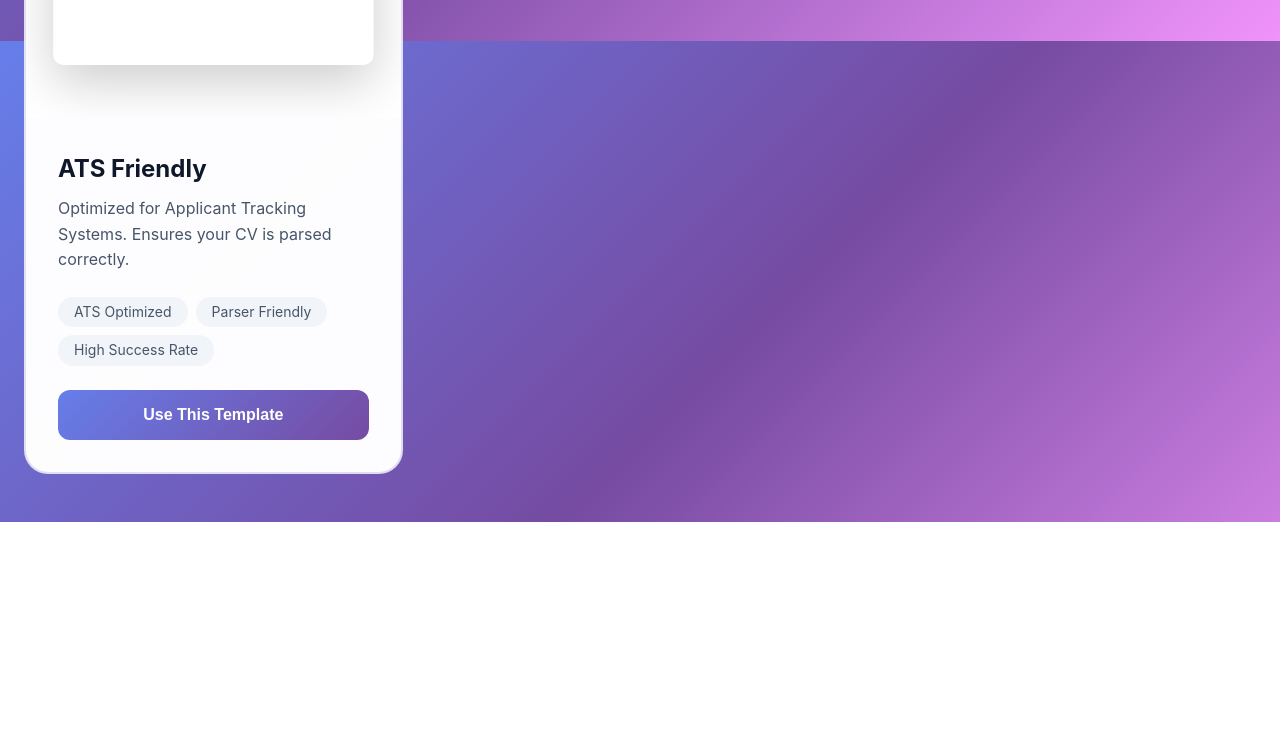
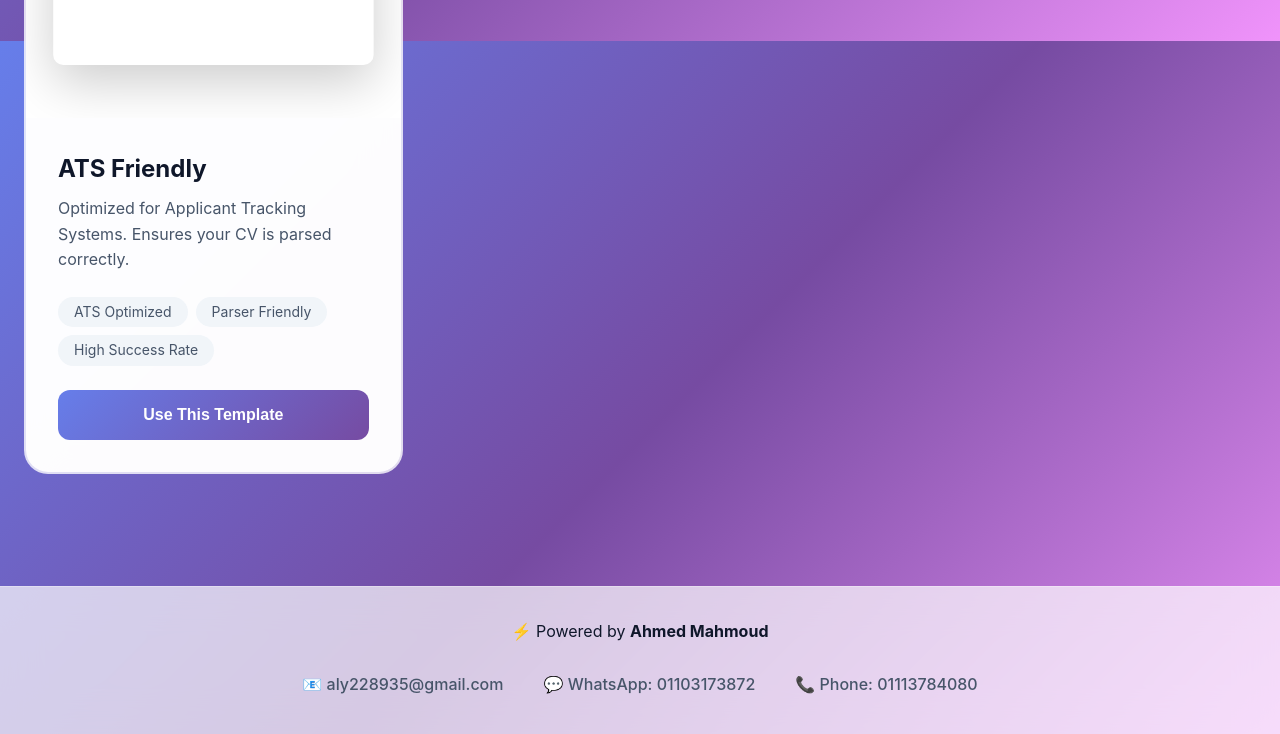
Before and after one commit to Jasojsoxjxksjs/cv-bulider, a plain HTML site: page index.html in a window 1280 px wide. Shown: the part 1559-2293 px from the top of the page. Before the commit the page ends 2081 px from the top, so only its background shows below. Drawn offline with Linux system fonts and the light colour scheme.

Commit message:
Add files via upload

```diff
--- a/index.html
+++ b/index.html
@@ -326,6 +326,24 @@
             window.location.href = 'builder.html';
         }
     </script>
+
+    <!-- Footer -->
+    <footer class="footer">
+        <div class="footer-content">
+            <p class="footer-powered">⚡ Powered by <strong>Ahmed Mahmoud</strong></p>
+            <div class="footer-contact">
+                <a href="mailto:aly228935@gmail.com" class="footer-link">
+                    📧 aly228935@gmail.com
+                </a>
+                <a href="https://wa.me/201103173872" class="footer-link" target="_blank">
+                    💬 WhatsApp: 01103173872
+                </a>
+                <a href="tel:+201113784080" class="footer-link">
+                    📞 Phone: 01113784080
+                </a>
+            </div>
+        </div>
+    </footer>
 </body>
 
 </html>
--- a/styles.css
+++ b/styles.css
@@ -899,3 +899,62 @@ body {
         page-break-inside: avoid;
     }
 }
+
+/* ============================================
+   Footer Styles
+   ============================================ */
+.footer {
+    margin-top: var(--space-3xl);
+    padding: var(--space-xl) var(--space-lg);
+    background: var(--glass-bg);
+    backdrop-filter: blur(20px);
+    border-top: 1px solid var(--glass-border);
+    text-align: center;
+}
+
+.footer-content {
+    max-width: 1200px;
+    margin: 0 auto;
+    display: flex;
+    flex-direction: column;
+    align-items: center;
+    gap: var(--space-md);
+}
+
+.footer-powered {
+    font-size: var(--font-size-base);
+    color: var(--text-primary);
+    margin-bottom: var(--space-sm);
+}
+
+.footer-contact {
+    display: flex;
+    flex-wrap: wrap;
+    justify-content: center;
+    gap: var(--space-lg);
+}
+
+.footer-link {
+    display: inline-flex;
+    align-items: center;
+    gap: var(--space-sm);
+    color: var(--text-secondary);
+    text-decoration: none;
+    font-weight: 500;
+    transition: all var(--transition-base);
+    padding: var(--space-xs) var(--space-sm);
+    border-radius: var(--radius-md);
+}
+
+.footer-link:hover {
+    color: var(--primary);
+    background: rgba(99, 102, 241, 0.1);
+    transform: translateY(-2px);
+}
+
+@media (max-width: 768px) {
+    .footer-contact {
+        flex-direction: column;
+        gap: var(--space-sm);
+    }
+}
```
Also changed, not shown: builder.html (+18 -0 lines), templates.html (+18 -0 lines).
